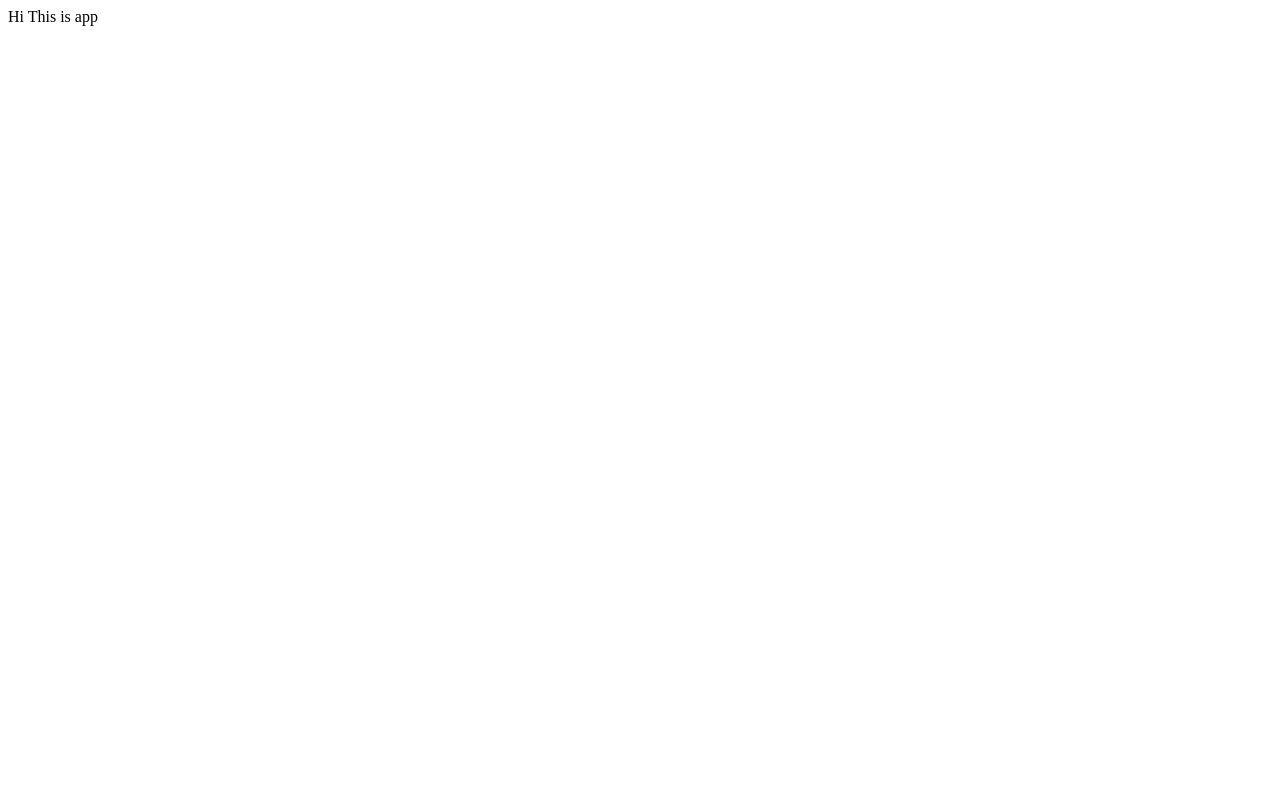
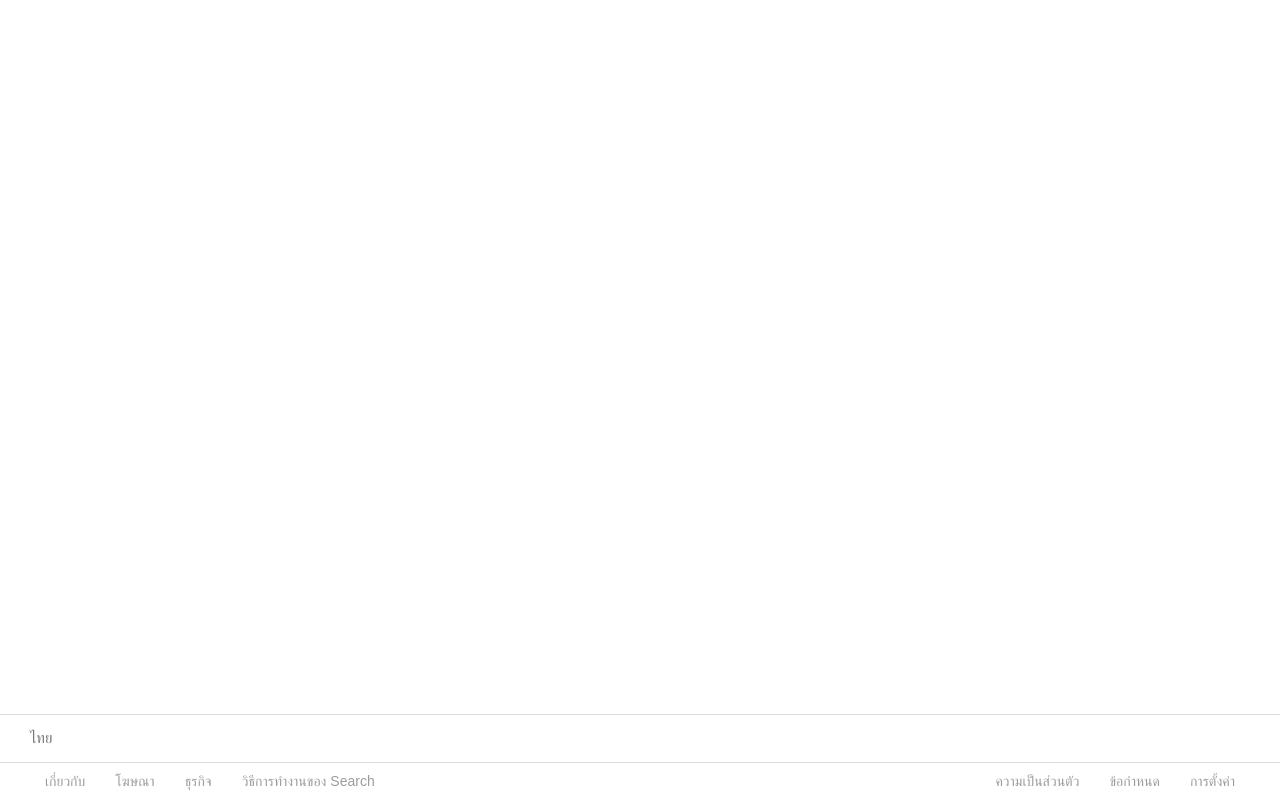
Before and after one commit to jirawan-chuapradit/google-test-app, a React (Create React App) app in the folder google-test-app/: page / in a window 1280 px wide. Built offline with nearby package versions, Linux system fonts and the light colour scheme.

Commit message:
add footer

```diff
--- a/google-test-app/src/App.js
+++ b/google-test-app/src/App.js
@@ -1,15 +1,12 @@
-import React, { Component } from "react";
-import { BrowserRouter } from "react-router-dom";
-class App extends Component {
-  renderRouter(){
-    return (
-        <div>Hi This is app</div>
-    );
-  }
+import Footer from "./components/Footer";
+import "./App.css";
 
-  render() {
-    return <BrowserRouter>{this.renderRouter()}</BrowserRouter>;
-  }
+function App() {
+  return (
+    <div className="App">
+      <Footer />
+    </div>
+  );
 }
 
 export default App;
--- /dev/null
+++ b/google-test-app/src/components/Footer.css
@@ -0,0 +1,46 @@
+.footer {
+  grid-row: 1 / 2;
+}
+
+.grid-container {
+  /* position: fixed;
+  left: 0;
+  bottom: 0;
+  width: 100%; */
+  justify-content: space-between;
+  display: grid;
+  grid-gap: 10px;
+  padding: 10px;
+}
+
+.grid-container > div {
+  background-color: rgba(255, 255, 255, 0.8);
+  text-align: center;
+  padding: 0 20px;
+  font-size: 14px;
+}
+
+.item1 {
+  padding: 15px;
+  white-space: nowrap;
+  text-decoration: none;
+  color: #999da2;
+  cursor: pointer;
+  font-size: 14px;
+  font-family: arial, sans-serif;
+}
+
+.container-fluid {
+  position: fixed;
+  left: 0;
+  bottom: 0;
+  width: 100%;
+}
+
+.lang {
+  padding: 15px 30px;
+  border-bottom: 1px solid #dadce0;
+  border-top: 1px solid #dadce0;
+  font-size: 15px;
+  color: #70757a;
+}
--- /dev/null
+++ b/google-test-app/src/components/Footer.js
@@ -0,0 +1,39 @@
+import "./Footer.css";
+
+const Footer = () => {
+  return (
+    <div className="container-fluid">
+      <div class="lang">ไทย</div>
+      <div className="grid-container">
+        <div className="footer">
+          <a href="https://google.com" className="item1">
+            เกี่ยวกับ
+          </a>
+          <a href="" className="item1">
+            โฆษณา
+          </a>
+          <a href="" className="item1">
+            ธุรกิจ
+          </a>
+          <a href="" className="item1">
+            วิธีการทำงานของ Search
+          </a>
+        </div>
+
+        <div className="footer">
+          <a href="" className="item1">
+            ความเป็นส่วนตัว
+          </a>
+          <a href="" className="item1">
+            ข้อกำหนด
+          </a>
+          <a href="" className="item1">
+            การตั้งค่า
+          </a>
+        </div>
+      </div>
+    </div>
+  );
+};
+
+export default Footer;
```
Also changed, not shown: google-test-app/src/App.css (added), 1 other file (tests, documents, lock files or other folders).
